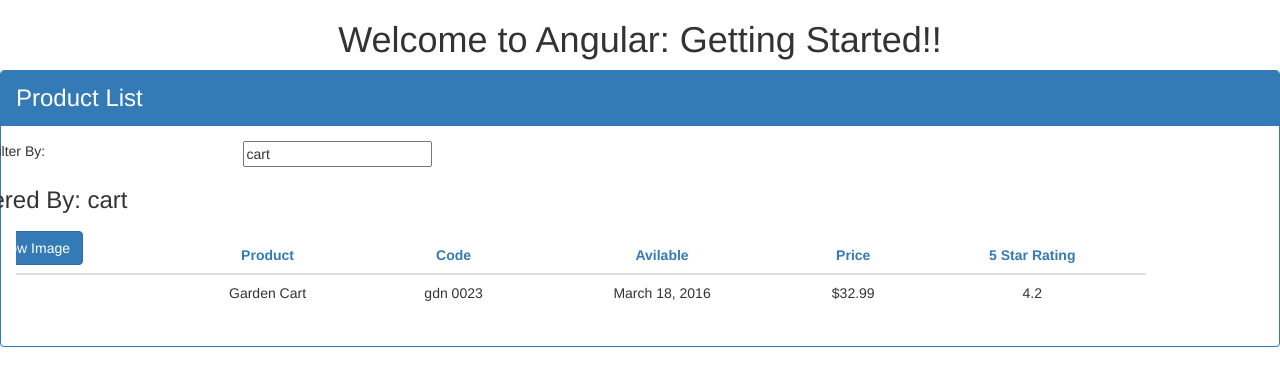
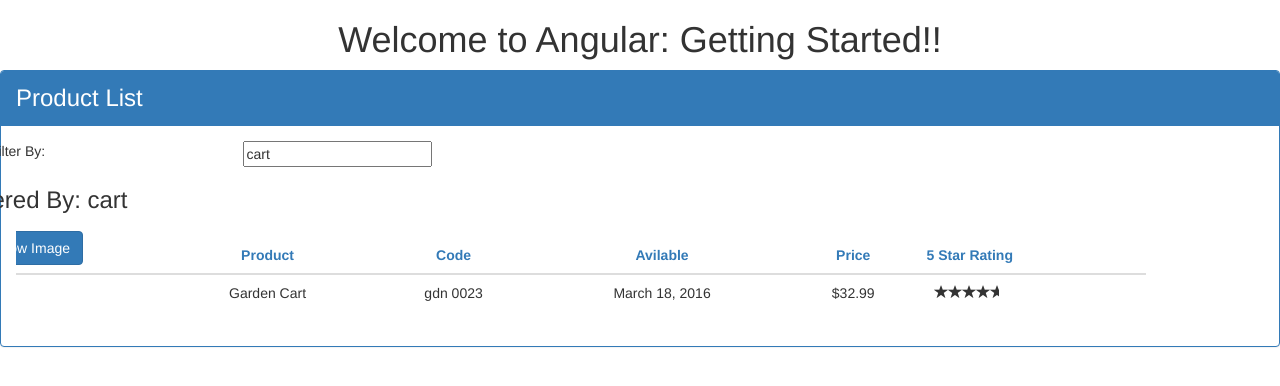
Before and after one commit to TamerHussien/APM, an Angular app: page / in a window 1280 px wide. Shown: the top 386 px of the page. Built offline with nearby package versions, Linux system fonts and the light colour scheme.

Commit message:
m7-05 - Passing Data in & out  Nested Components

```diff
--- a/src/app/app.module.ts
+++ b/src/app/app.module.ts
@@ -5,12 +5,14 @@ import { NgModule } from '@angular/core';
 import { AppComponent } from './app.component';
 import { ProductListComponent } from './products/product-list.component';
 import { ConvertToSpacesPipe } from './shared/convert-to-spaces.pipe';
+import { StarComponent } from './shared/star.component';
 
 @NgModule({
   declarations: [
     AppComponent,
     ProductListComponent,
-    ConvertToSpacesPipe
+    ConvertToSpacesPipe,
+    StarComponent
   ],
   imports: [
     BrowserModule,
--- a/src/app/products/product-list.component.html
+++ b/src/app/products/product-list.component.html
@@ -27,7 +27,7 @@
                         <th class="text-center">Code</th>
                         <th class="text-center">Avilable</th>
                         <th class="text-center">Price</th>
-                        <th class="text-center">5 Star Rating</th>
+                        <th>5 Star Rating</th>
                     </tr>
                 </thead>
                 <tbody>
@@ -39,7 +39,9 @@
                         <td>{{product.productCode | lowercase | convertToSpaces:'-'}}</td>
                         <td>{{product.releaseDate}}</td>
                         <td>{{product.price | currency:'USD':true:'1.2-2'}}</td>
-                        <td>{{product.starRating}}</td>
+                        <td>
+                            <pm-star [rating]="product.starRating" (ratingClicked)="onRatingClicked($event)"></pm-star>
+                        </td>
 
                     </tr>
                 </tbody>
--- a/src/app/products/product-list.component.ts
+++ b/src/app/products/product-list.component.ts
@@ -66,4 +66,8 @@ export class ProductListComponent implements OnInit {
             product.productName.toLocaleLowerCase().indexOf(filterBy) !== -1
         );
     }
+
+    onRatingClicked(message: string): void {
+        this.pageTitle = 'Product List: ' + message;
+    }
 }
--- a/src/app/shared/star.component.html
+++ b/src/app/shared/star.component.html
@@ -1,6 +1,4 @@
-<div class="crop"
-    [style.width.px]="starWidth"
-    [title]="rating">
+<div class="crop" [style.width.px]="starWidth" [title]="rating" (click)="onClick()">
     <div style="width: 86px">
         <span class="glyphicon glyphicon-star"></span>
         <span class="glyphicon glyphicon-star"></span>
--- a/src/app/shared/star.component.ts
+++ b/src/app/shared/star.component.ts
@@ -1,4 +1,4 @@
-import { Component, OnChanges } from '@angular/core';
+import { Component, OnChanges, Input, Output, EventEmitter } from '@angular/core';
 
 @Component({
     selector: 'pm-star',
@@ -8,10 +8,14 @@ import { Component, OnChanges } from '@angular/core';
 
 export class StarComponent implements OnChanges {
 
-    rating: number = 4.5;
+    @Input() rating: number;
     starWidth: number;
+    @Output() ratingClicked: EventEmitter<string> = new EventEmitter<string>();
+    ngOnChanges () {
+        this.starWidth = this.rating * 86 / 5;
+    }
 
-    ngOnChanges () {
-        this.starWidth = this.rating / 86;
+    onClick(): void {
+        this.ratingClicked.emit(`the rating ${this.rating} is Clicked! `);
     }
 }
```
